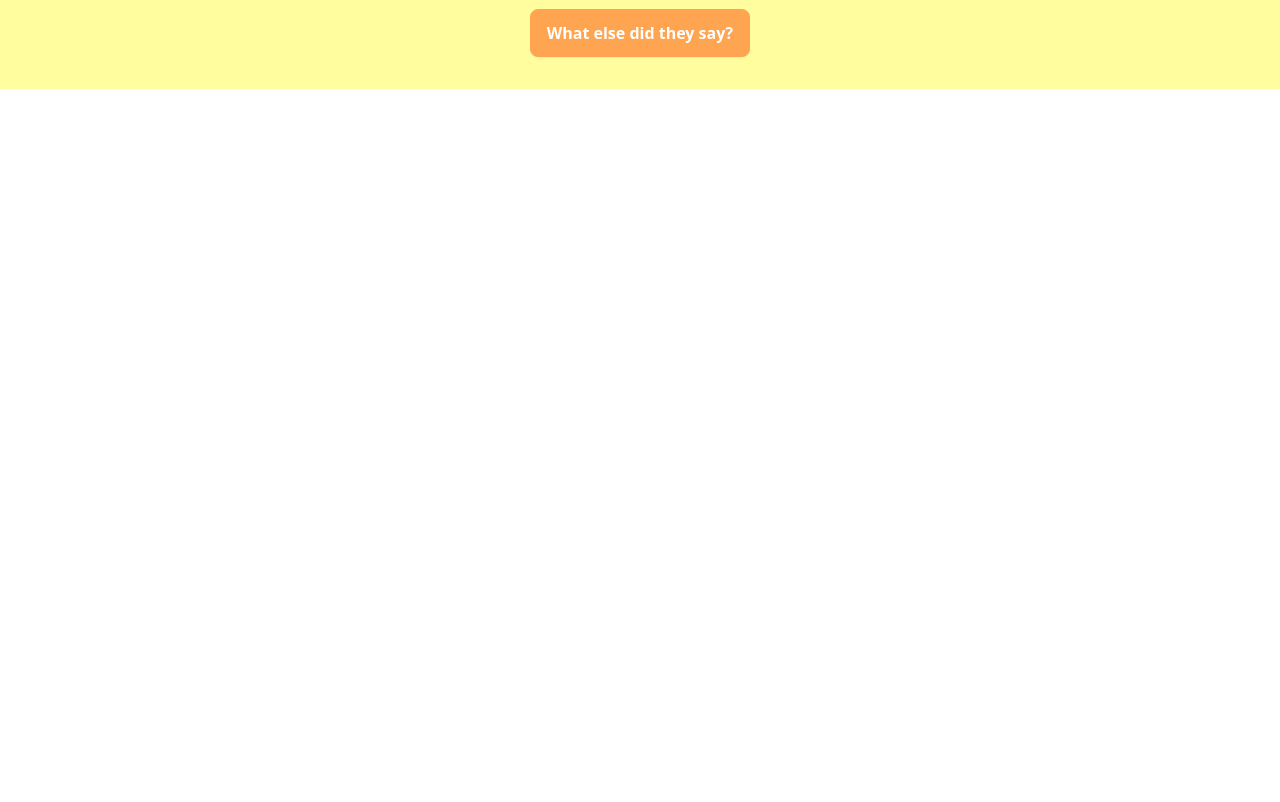
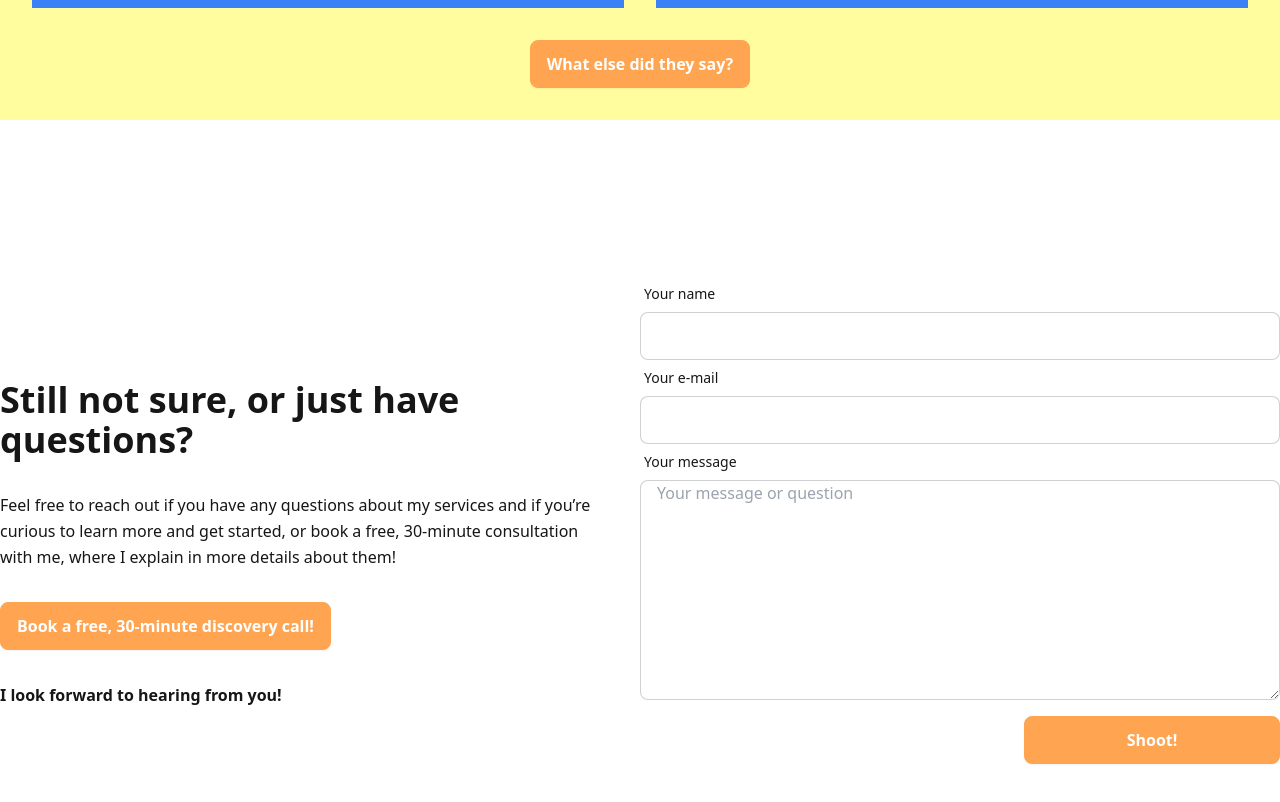
Before and after one commit to mfgabriel92/jeryannejane, a Next.js app: page / in a window 1280 px wide. Shown: the part 3880-4682 px from the top of the page. Before the commit the page ends 3969 px from the top, so only its background shows below. Built offline with nearby package versions, Linux system fonts and the light colour scheme.

Commit message:
feat: contact

```diff
--- a/package.json
+++ b/package.json
@@ -14,6 +14,7 @@
     "react": "19.0.0-rc-66855b96-20241106",
     "react-dom": "19.0.0-rc-66855b96-20241106",
     "react-elastic-carousel": "^0.11.5",
+    "react-hook-form": "^7.53.2",
     "react-icons": "^5.3.0",
     "react-slick": "^0.30.2",
     "slick-carousel": "^1.8.1"
--- a/src/app/components/About.tsx
+++ b/src/app/components/About.tsx
@@ -31,8 +31,6 @@ export function About() {
           initial="hidden"
           whileInView="visible"
           transition={{
-            duration: 2,
-            ease: "backInOut",
             staggerChildren: 0.02,
             staggerDirection: -1,
           }}
--- /dev/null
+++ b/src/app/components/Contact.tsx
@@ -0,0 +1,53 @@
+"use client";
+
+import { slideWithFadeVariants } from "@/app/utils";
+import { motion } from "framer-motion";
+import Link from "next/link";
+import { ContactForm } from "@/app/components/ui";
+
+export function Contact() {
+  return (
+    <section className="container flex items-center lg:h-screen">
+      <motion.div
+        initial="hidden"
+        whileInView="visible"
+        transition={{
+          staggerChildren: 0.02,
+          staggerDirection: -1,
+        }}
+        className="flex flex-1 flex-col gap-8"
+      >
+        <motion.h2 variants={slideWithFadeVariants} className="mt-12">
+          Still not sure, or just have questions?
+        </motion.h2>
+        <p>
+          <motion.span variants={slideWithFadeVariants}>
+            Feel free to reach out if you have any questions about my services
+            and if you’re
+          </motion.span>
+          <br />
+          <motion.span variants={slideWithFadeVariants}>
+            curious to learn more and get started, or book a free, 30-minute
+            consultation
+          </motion.span>
+          <br />
+          <motion.span variants={slideWithFadeVariants}>
+            with me, where I explain in more details about them!
+          </motion.span>
+          <br />
+        </p>
+        <motion.div variants={slideWithFadeVariants}>
+          <Link href="#" className="btn btn-accent">
+            Book a free, 30-minute discovery call!
+          </Link>
+        </motion.div>
+        <motion.p variants={slideWithFadeVariants} className="font-bold">
+          I look forward to hearing from you!
+        </motion.p>
+      </motion.div>
+      <div className="flex flex-1">
+        <ContactForm />
+      </div>
+    </section>
+  );
+}
--- a/src/app/components/Hero.tsx
+++ b/src/app/components/Hero.tsx
@@ -8,7 +8,7 @@ export function Hero() {
   const titleVariants = slideWithFadeVariants;
 
   return (
-    <section className="flex h-[calc(100vh-97px)] flex-col lg:h-[calc(100vh-119px)] lg:flex-row">
+    <section className="flex h-[calc(100vh-88.48px)] lg:flex-row">
       <div className="-z-10 flex h-full w-full flex-1 justify-center bg-yellow-400 lg:relative lg:w-auto lg:justify-end">
         <motion.div
           initial={{
--- a/src/app/components/index.ts
+++ b/src/app/components/index.ts
@@ -3,3 +3,4 @@ export { Navbar } from "./Navbar";
 export { WhoIsItFor } from "./WhoIsItFor";
 export { About } from "./About";
 export { Journal } from "./Journal";
+export { Contact, type ContactFormData } from "./Contact";
--- /dev/null
+++ b/src/app/components/ui/ContactForm.tsx
@@ -0,0 +1,60 @@
+"use client";
+
+import { useForm } from "react-hook-form";
+import { ContactFormData } from "@/app/components";
+import { motion } from "framer-motion";
+
+export type ContactFormData = {
+  name: string;
+  email: string;
+  message: string;
+};
+
+export function ContactForm() {
+  const { register, handleSubmit } = useForm<ContactFormData>();
+
+  function onSubmit(data: ContactFormData) {
+    console.log(data);
+  }
+
+  return (
+    <form onSubmit={handleSubmit(onSubmit)} className="flex flex-1 flex-col">
+      <motion.label className="form-control w-full">
+        <div className="label">
+          <div className="label-text">Your name</div>
+        </div>
+        <input
+          type="text"
+          className="input input-bordered focus:input-accent"
+          {...register("name", { required: true })}
+        />
+      </motion.label>
+
+      <motion.label className="form-control w-full">
+        <div className="label">
+          <div className="label-text">Your e-mail</div>
+        </div>
+        <input
+          type="email"
+          className="input input-bordered focus:input-accent"
+          {...register("email", { required: true })}
+        />
+      </motion.label>
+
+      <motion.label className="form-control w-full">
+        <div className="label">
+          <div className="label-text">Your message</div>
+        </div>
+        <textarea
+          placeholder="Your message or question"
+          className="input input-bordered h-[220px] focus:input-accent"
+          {...register("message", { required: true })}
+        ></textarea>
+      </motion.label>
+
+      <motion.label className="form-control mt-4 flex w-full items-end">
+        <button className="btn btn-accent w-full md:w-2/5">Shoot!</button>
+      </motion.label>
+    </form>
+  );
+}
--- a/src/app/components/ui/index.ts
+++ b/src/app/components/ui/index.ts
@@ -1 +1,2 @@
 export { Slide } from "./Slide";
+export { ContactForm } from "./ContactForm";
--- a/src/app/page.tsx
+++ b/src/app/page.tsx
@@ -1,4 +1,11 @@
-import { About, Hero, Journal, Navbar, WhoIsItFor } from "@/app/components";
+import {
+  About,
+  Contact,
+  Hero,
+  Journal,
+  Navbar,
+  WhoIsItFor,
+} from "@/app/components";
 import { Testimonials } from "@/app/components/Testimonials";
 
 export default function HomePage() {
@@ -10,6 +17,7 @@ export default function HomePage() {
       <About />
       <Journal />
       <Testimonials />
+      <Contact />
     </>
   );
 }
```
Also changed, not shown: 1 other file (tests, documents, lock files or other folders).
